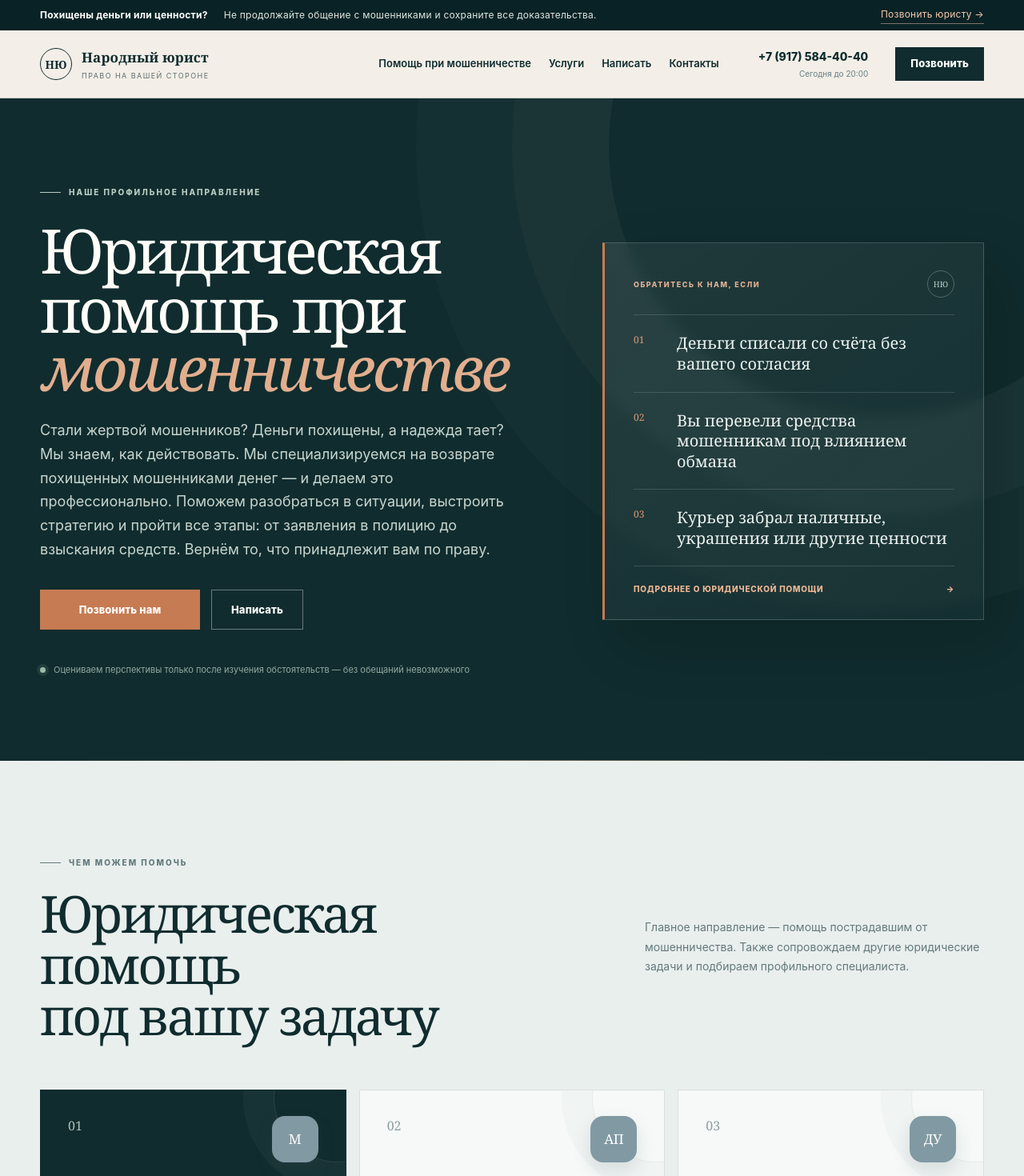
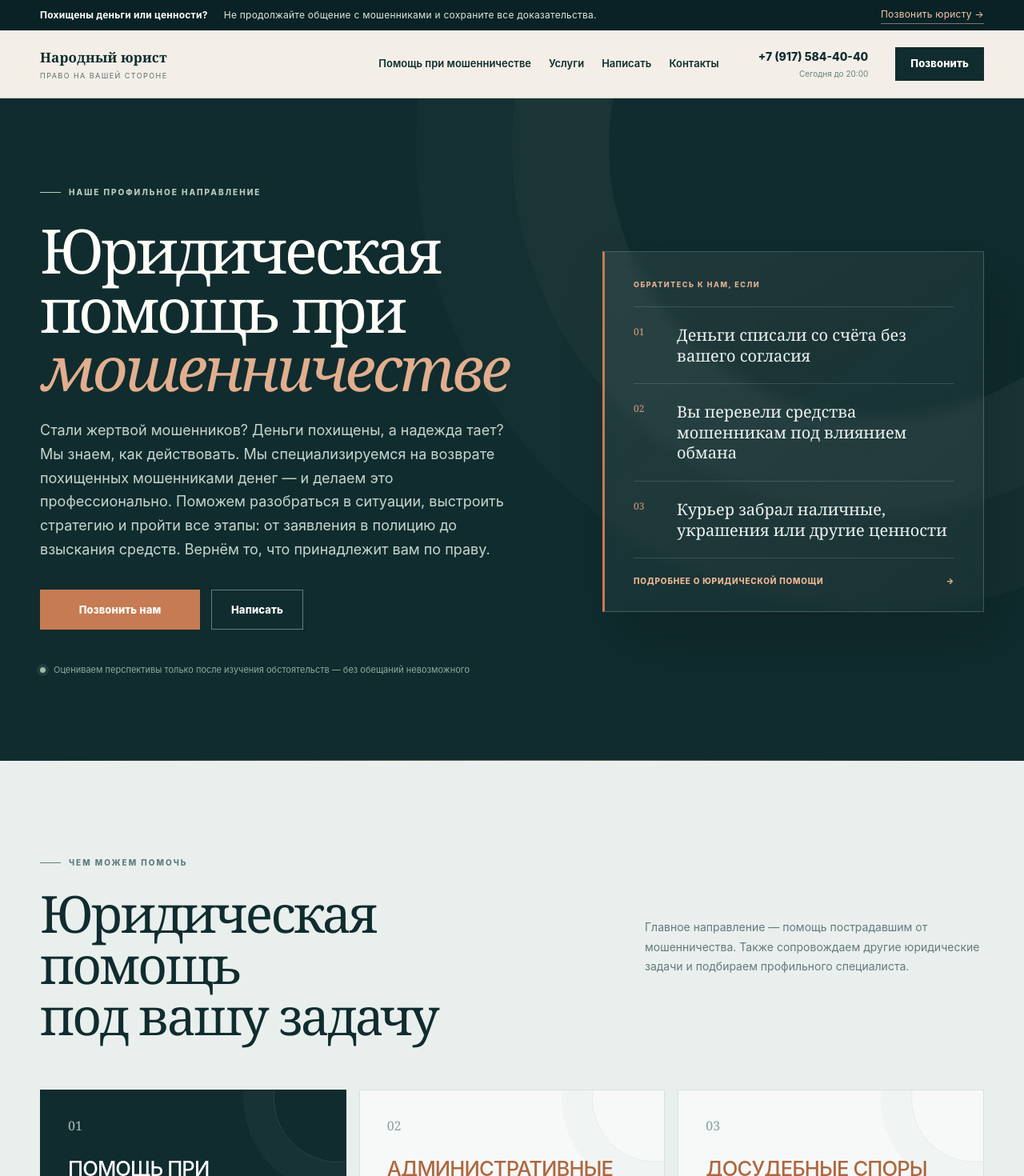
Before and after one commit to kurttti/pravonaroda_website, a React (Vite) app: page / in a window 1280 px wide. Shown: the top 1470 px of the page at 80% size. Built offline with nearby package versions, Linux system fonts and the light colour scheme.

Commit message:
Remove decorative abbreviations

```diff
--- a/app/globals.css
+++ b/app/globals.css
@@ -31,8 +31,7 @@ h1, h2, h3, p, summary, .contact-row a, .footer-phone { overflow-wrap: normal; w
 
 .site-header { background: rgba(243,239,231,.94); border-bottom: 1px solid var(--line); position: sticky; top: 0; z-index: 30; backdrop-filter: blur(16px); }
 .header-inner { min-height: 84px; display: flex; align-items: center; gap: 34px; }
-.brand { display: inline-flex; align-items: center; gap: 12px; min-width: 220px; }
-.brand-mark { width: 40px; height: 40px; border: 1px solid var(--ink); display: grid; place-items: center; border-radius: 50%; font-family: var(--font-serif); font-weight: 700; font-size: 14px; }
+.brand { display: inline-flex; align-items: center; min-width: 220px; }
 .brand strong, .brand small { display: block; }
 .brand strong { font-family: var(--font-serif); font-size: 17px; letter-spacing: .01em; }
 .brand small { font-size: 9px; text-transform: uppercase; letter-spacing: .16em; margin-top: 3px; opacity: .65; }
@@ -92,9 +91,8 @@ h1 em { font-weight: 400; color: #e2ae8e; }
 .hero-simple .hero-lead { max-width: 700px; }
 .hero-simple .hero-actions { gap: 14px; }
 .hero-scope { align-self: center; padding: 34px 36px 30px; border: 1px solid rgba(255,255,255,.18); border-left: 3px solid var(--accent); background: linear-gradient(145deg, rgba(255,255,255,.065), rgba(255,255,255,.018)); box-shadow: 24px 28px 70px rgba(0,0,0,.16); backdrop-filter: blur(8px); animation: hero-rise .75s .12s cubic-bezier(.2,.7,.2,1) both; }
-.hero-scope-heading { display: flex; justify-content: space-between; align-items: center; gap: 24px; padding-bottom: 21px; }
+.hero-scope-heading { padding-bottom: 21px; }
 .hero-scope-kicker { display: block; color: #e5b092; font-size: 9px; font-weight: 800; letter-spacing: .17em; text-transform: uppercase; }
-.hero-scope-mark { width: 34px; height: 34px; display: grid; place-items: center; flex: none; border: 1px solid rgba(255,255,255,.24); border-radius: 50%; color: #b9ccc3; font-family: var(--font-serif); font-size: 10px; }
 .hero-scope ul { list-style: none; padding: 0; margin: 0; }
 .hero-scope li { display: grid; grid-template-columns: 40px 1fr; gap: 14px; align-items: start; padding: 22px 0; border-top: 1px solid rgba(255,255,255,.14); }
 .hero-scope li > span { color: #d99a77; font-family: var(--font-serif); font-size: 12px; }
@@ -181,7 +179,6 @@ h1 em { font-weight: 400; color: #e2ae8e; }
 .service-card:hover { transform: translateY(-4px); background: var(--white); box-shadow: 0 16px 35px rgba(16,44,46,.07); }
 .service-card-top { display: flex; align-items: flex-start; justify-content: space-between; gap: 24px; position: relative; z-index: 1; }
 .service-number { color: #8b9d9f; font-family: var(--font-serif); font-size: 16px; }
-.service-mark { width: 58px; height: 58px; border-radius: 16px; display: grid; place-items: center; flex: none; background: #8199a3; color: white; font-family: var(--font-serif); font-size: 17px; letter-spacing: -.02em; box-shadow: 0 10px 22px rgba(62,87,95,.15); }
 .service-card h3 { max-width: 500px; margin: 34px 0 16px; color: #ae673f; font-family: var(--font-sans); font-size: clamp(24px, 2.5vw, 34px); line-height: 1.12; letter-spacing: -.035em; font-weight: 500; text-transform: uppercase; }
 .service-card > p { max-width: 530px; color: #687c7e; font-size: 12px; line-height: 1.7; }
 .service-card ul { list-style: none; padding: 0; margin: 12px 0 24px; color: #536a6c; }
@@ -267,7 +264,6 @@ details > p { color: #66797b; font-size: 12px; line-height: 1.75; padding: 0 50p
 
 footer { background: #092225; color: white; }
 .footer-top { padding: 55px 0; display: flex; align-items: center; justify-content: space-between; gap: 40px; }
-.footer-brand .brand-mark { border-color: rgba(255,255,255,.55); }
 .footer-brand small { color: #a7bbb4; }
 .footer-top > p { color: #91aaa2; font-size: 10px; line-height: 1.6; text-transform: uppercase; letter-spacing: .08em; }
 .footer-phone { font-family: var(--font-serif); font-size: 28px; }
@@ -299,7 +295,6 @@ footer { background: #092225; color: white; }
   .site-header { position: static; }
   .header-inner { min-height: 72px; gap: 12px; }
   .brand { min-width: 0; margin-right: auto; }
-  .brand-mark { width: 34px; height: 34px; font-size: 12px; }
   .brand strong { font-size: 15px; }
   .brand small, .header-contact { display: none; }
   .button-small { min-height: 38px; padding: 0 14px; }
--- a/app/page.tsx
+++ b/app/page.tsx
@@ -77,7 +77,6 @@ export default function Home() {
           <aside className="hero-scope" aria-label="С какими ситуациями можно обратиться">
             <div className="hero-scope-heading">
               <span className="hero-scope-kicker">Обратитесь к нам, если</span>
-              <span className="hero-scope-mark" aria-hidden="true">НЮ</span>
             </div>
             <ul>
               <li><span>01</span><strong>Деньги списали со счёта без вашего согласия</strong></li>
@@ -101,7 +100,7 @@ export default function Home() {
           <div className="services-grid services-grid-compact">
             {legalServices.map((item) => (
               <article className="service-card service-card-compact" key={item.number}>
-                <div className="service-card-top"><span className="service-number">{item.number}</span><span className="service-mark" aria-hidden="true">{item.mark}</span></div>
+                <div className="service-card-top"><span className="service-number">{item.number}</span></div>
                 <h3>{item.title}</h3>
                 <p>{item.text}</p>
                 <a href={item.href}>{item.linkText} <span>→</span></a>
--- a/app/site-components.tsx
+++ b/app/site-components.tsx
@@ -14,7 +14,6 @@ export function SiteHeader({ detail = false }: { detail?: boolean }) {
       <header className="site-header">
         <div className="container header-inner">
           <a className="brand" href="/" aria-label="Народный юрист — на главную">
-            <span className="brand-mark" aria-hidden="true">НЮ</span>
             <span><strong>Народный юрист</strong><small>Право на вашей стороне</small></span>
           </a>
           <nav aria-label="Основная навигация">
@@ -58,7 +57,6 @@ export function SiteFooter({ detail = false }: { detail?: boolean }) {
     <footer>
       <div className="container footer-top">
         <a className="brand footer-brand" href={detail ? "/" : "#top"} aria-label="Народный юрист — на главную">
-          <span className="brand-mark">НЮ</span>
           <span><strong>Народный юрист</strong><small>Право на вашей стороне</small></span>
         </a>
         <p>Юридическая помощь пострадавшим<br />от мошенничества и денежных хищений</p>
--- a/app/site-data.ts
+++ b/app/site-data.ts
@@ -39,7 +39,6 @@ export const situations = [
 export const legalServices = [
   {
     number: "01",
-    mark: "М",
     title: "Помощь при мошенничестве",
     text: "Разбираем хищение денег и ценностей: списания, переводы, кредиты, лжеброкеров и передачу курьеру.",
     details: ["Фиксация доказательств и обращения", "Контроль дела и оценка взыскания"],
@@ -48,7 +47,6 @@ export const legalServices = [
   },
   {
     number: "02",
-    mark: "АП",
     title: "Административные дела",
     text: "Поможем сформировать правовую позицию и организовать защиту на нужной стадии производства по делу.",
     details: ["Анализ материалов и подготовка позиции", "Участие защитника и обжалование постановлений"],
@@ -57,7 +55,6 @@ export const legalServices = [
   },
   {
     number: "03",
-    mark: "ДУ",
     title: "Досудебные споры",
     text: "Ищем возможность решить вопрос до суда и фиксируем договорённости так, чтобы они имели юридическое значение.",
     details: ["Претензии и жалобы", "Переговоры и проекты соглашений"],
@@ -66,7 +63,6 @@ export const legalServices = [
   },
   {
     number: "04",
-    mark: "УД",
     title: "Уголовные дела",
     text: "Организуем участие адвоката и выстраиваем линию защиты с учётом стадии дела и статуса доверителя.",
     details: ["Доследственная проверка", "Предварительное следствие и суд"],
@@ -75,7 +71,6 @@ export const legalServices = [
   },
   {
     number: "05",
-    mark: "Д",
     title: "Составление документов",
     text: "Готовим документы под конкретную ситуацию, адресата и задачу — без формального копирования шаблонов.",
     details: ["Заявления, жалобы и ходатайства", "Претензии, договоры и процессуальные документы"],
@@ -84,7 +79,6 @@ export const legalServices = [
   },
   {
     number: "06",
-    mark: "Б",
     title: "Банкротство",
     text: "Сопровождаем отдельные вопросы, возникающие в делах о банкротстве граждан и организаций.",
     details: ["Сопровождение процедуры и споры", "Сделки, имущество и работа управляющего"],
```
